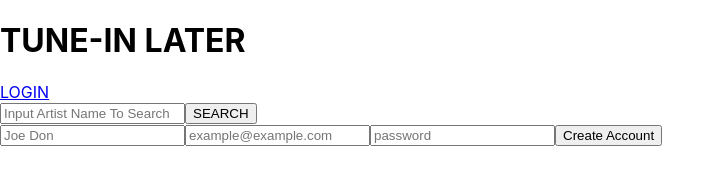
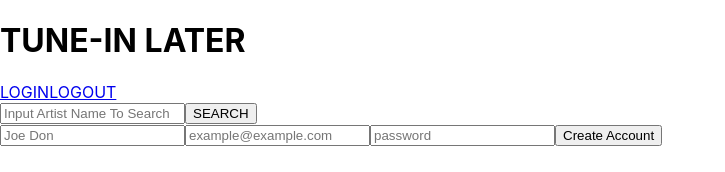
Before and after one commit to lundgrea/Tune-In-Later, a React (Create React App) app: page / in a window 1280 px wide. Shown: the top 172 px of the page, without its empty margins (0-725 px from the left). Built offline with nearby package versions, Linux system fonts and the light colour scheme.

Commit message:
Add logout functionality with redux implementation
Co-authored-by: Alyssa Lundgren <lundgrea@gmail.com>
Co-authored-by: Chris Lane <pankokrumbs@gmail.com>

```diff
--- a/src/actions/index.js
+++ b/src/actions/index.js
@@ -6,6 +6,10 @@ export const addAlbums = albums => ({
 export const login = user => ({
   type: 'LOGIN',
   user
+});
+
+export const logout = () => ({
+  type: 'LOGOUT',
 })
 
 export const toggleFavorite = id => ({
@@ -16,4 +20,4 @@ export const toggleFavorite = id => ({
 export const createUser = user => ({
   type: 'CREATE_USER',
   user
-})
+});
--- a/src/components/App/App.js
+++ b/src/components/App/App.js
@@ -5,14 +5,19 @@ import { Route, NavLink } from "react-router-dom";
 import CardContainer from "../../containers/CardContainer/CardContainer";
 import LoginForm from "../LoginForm/LoginForm";
 import { SignUpForm } from "../SignUpForm/SignUpForm";
+import { logout } from '../../actions';
+import { connect } from 'react-redux';
 
-const App = () => {
+const App = ({ logout }) => {
   return (
     <>
       <Route exact path="/" />
       <h1>TUNE-IN LATER</h1>
       <NavLink exact to="/login">
         LOGIN
+      </NavLink>
+      <NavLink exact to='/' onClick={logout}>
+        LOGOUT
       </NavLink>
       <Search />
       <CardContainer />
@@ -22,4 +27,8 @@ const App = () => {
   );
 };
 
-export default App;
+export const mapDispatchToProps = (dispatch) => ({
+  logout: () => dispatch(logout())
+});
+
+export default connect(null, mapDispatchToProps)(App);
--- a/src/reducers/index.js
+++ b/src/reducers/index.js
@@ -4,7 +4,7 @@ import { userReducer } from './user'
 
 const rootReducer = combineReducers({
   albums: albumsReducer,
-  login: userReducer,
+  user: userReducer,
   createAccount: userReducer
 });
 
--- a/src/reducers/user.js
+++ b/src/reducers/user.js
@@ -4,6 +4,8 @@ export const userReducer = (state={}, action) => {
       return action.user
     case 'CREATE_USER' :
       return action.user
+    case 'LOGOUT' :
+      return {}
     default :
       return state
   }
```
